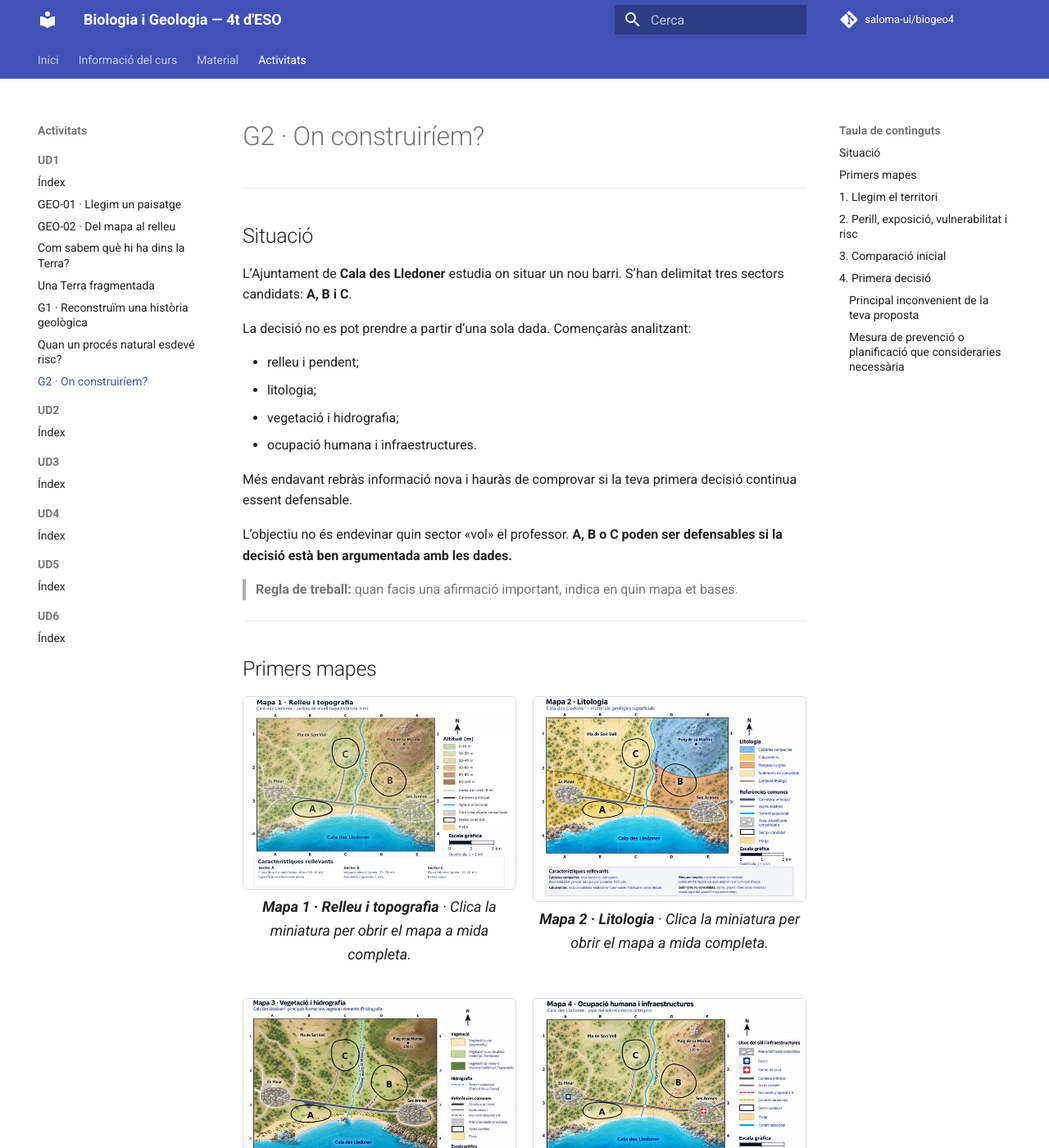
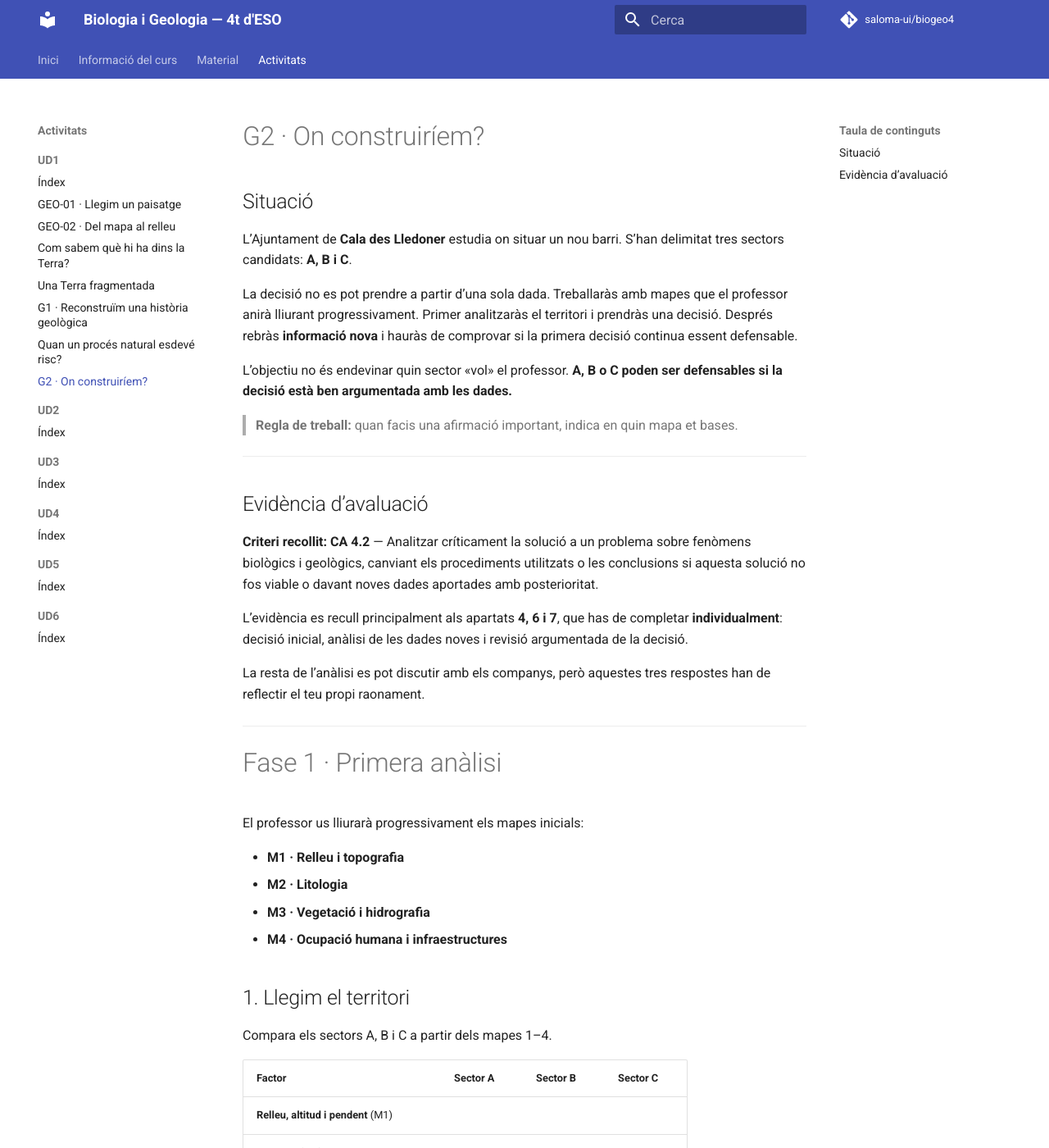
Before and after one commit to saloma-ui/biogeo4, an MkDocs documentation site: the page built from docs/activitats/ud1/g2/index.md, in a window 1280 px wide and 1400 px high. Shown: the whole window at 82% size. Built offline with MkDocs 1.6.1 and Material for MkDocs 9.7.7, drawn with Linux system fonts in a browser that asks for light colours; comment, search, counter and statistics services are not loaded; some of the changed text lies outside the part shown.

Commit message:
Recull el CA 4.2 a G2

```diff
--- a/docs/activitats/ud1/g2/index.md
+++ b/docs/activitats/ud1/g2/index.md
@@ -4,20 +4,11 @@ pdf: false
 
 # G2 · On construiríem?
 
----
-
 ## Situació
 
 L’Ajuntament de **Cala des Lledoner** estudia on situar un nou barri. S’han delimitat tres sectors candidats: **A, B i C**.
 
-La decisió no es pot prendre a partir d’una sola dada. Començaràs analitzant:
-
-- relleu i pendent;
-- litologia;
-- vegetació i hidrografia;
-- ocupació humana i infraestructures.
-
-Més endavant rebràs informació nova i hauràs de comprovar si la teva primera decisió continua essent defensable.
+La decisió no es pot prendre a partir d’una sola dada. Treballaràs amb mapes que el professor anirà lliurant progressivament. Primer analitzaràs el territori i prendràs una decisió. Després rebràs **informació nova** i hauràs de comprovar si la primera decisió continua essent defensable.
 
 L’objectiu no és endevinar quin sector «vol» el professor. **A, B o C poden ser defensables si la decisió està ben argumentada amb les dades.**
 
@@ -25,60 +16,28 @@ L’objectiu no és endevinar quin sector «vol» el professor. **A, B o C poden
 
 ---
 
-## Primers mapes
+## Evidència d’avaluació
 
-<div style="display:grid;grid-template-columns:repeat(auto-fit,minmax(260px,1fr));gap:1rem;">
-<figure style="margin:0;">
-  <a href="figures/01_relleu_topografia.png" target="_blank" rel="noopener">
-    <img src="figures/01_relleu_topografia_thumb.jpg"
-         alt="Mapa 1 · Relleu i topografia"
-         loading="lazy"
-         style="width:100%;height:auto;border:1px solid #ddd;border-radius:6px;">
-  </a>
-  <figcaption style="font-size:.9rem;margin-top:.35rem;">
-    <strong>Mapa 1 · Relleu i topografia</strong> · Clica la miniatura per obrir el mapa a mida completa.
-  </figcaption>
-</figure>
-<figure style="margin:0;">
-  <a href="figures/02_litologia.png" target="_blank" rel="noopener">
-    <img src="figures/02_litologia_thumb.jpg"
-         alt="Mapa 2 · Litologia"
-         loading="lazy"
-         style="width:100%;height:auto;border:1px solid #ddd;border-radius:6px;">
-  </a>
-  <figcaption style="font-size:.9rem;margin-top:.35rem;">
-    <strong>Mapa 2 · Litologia</strong> · Clica la miniatura per obrir el mapa a mida completa.
-  </figcaption>
-</figure>
-<figure style="margin:0;">
-  <a href="figures/03_vegetacio_hidrografia.png" target="_blank" rel="noopener">
-    <img src="figures/03_vegetacio_hidrografia_thumb.jpg"
-         alt="Mapa 3 · Vegetació i hidrografia"
-         loading="lazy"
-         style="width:100%;height:auto;border:1px solid #ddd;border-radius:6px;">
-  </a>
-  <figcaption style="font-size:.9rem;margin-top:.35rem;">
-    <strong>Mapa 3 · Vegetació i hidrografia</strong> · Clica la miniatura per obrir el mapa a mida completa.
-  </figcaption>
-</figure>
-<figure style="margin:0;">
-  <a href="figures/04_ocupacio_infraestructures.png" target="_blank" rel="noopener">
-    <img src="figures/04_ocupacio_infraestructures_thumb.jpg"
-         alt="Mapa 4 · Ocupació humana i infraestructures"
-         loading="lazy"
-         style="width:100%;height:auto;border:1px solid #ddd;border-radius:6px;">
-  </a>
-  <figcaption style="font-size:.9rem;margin-top:.35rem;">
-    <strong>Mapa 4 · Ocupació humana i infraestructures</strong> · Clica la miniatura per obrir el mapa a mida completa.
-  </figcaption>
-</figure>
-</div>
+**Criteri recollit: CA 4.2** — Analitzar críticament la solució a un problema sobre fenòmens biològics i geològics, canviant els procediments utilitzats o les conclusions si aquesta solució no fos viable o davant noves dades aportades amb posterioritat.
+
+L’evidència es recull principalment als apartats **4, 6 i 7**, que has de completar **individualment**: decisió inicial, anàlisi de les dades noves i revisió argumentada de la decisió.
+
+La resta de l’anàlisi es pot discutir amb els companys, però aquestes tres respostes han de reflectir el teu propi raonament.
 
 ---
 
+# Fase 1 · Primera anàlisi
+
+El professor us lliurarà progressivament els mapes inicials:
+
+- **M1 · Relleu i topografia**
+- **M2 · Litologia**
+- **M3 · Vegetació i hidrografia**
+- **M4 · Ocupació humana i infraestructures**
+
 ## 1. Llegim el territori
 
-Completa la taula amb informació concreta dels mapes 1–4.
+Compara els sectors A, B i C a partir dels mapes 1–4.
 
 | Factor | Sector A | Sector B | Sector C |
 |---|---|---|---|
@@ -89,13 +48,7 @@ Completa la taula amb informació concreta dels mapes 1–4.
 | **Possible avantatge per urbanitzar-hi** |  |  |  |
 | **Possible limitació o problema** |  |  |  |
 
-En la teva anàlisi has de comprovar, com a mínim:
-
-- si el terreny és pla o té pendent;
-- quin material geològic hi ha sota cada sector;
-- si hi ha vegetació o elements ambientals que podrien quedar afectats;
-- quina relació té cada sector amb la carretera, els accessos i els serveis;
-- quins elements humans podrien quedar exposats si es produeix un fenomen natural.
+Comprova, com a mínim, si el terreny és pla o té pendent, quin material geològic hi ha sota cada sector, quins elements ambientals podrien quedar afectats, quina relació té cada sector amb els accessos i serveis i quins elements humans podrien quedar exposats davant un fenomen natural.
 
 ---
 
@@ -110,14 +63,11 @@ ____________________________________________________________________
 
 **Què hi podria quedar exposat si s’hi construeix el barri?**
 ____________________________________________________________________
-____________________________________________________________________
 
 **Quines característiques dels elements exposats podrien fer-los més o menys vulnerables?**
 ____________________________________________________________________
-____________________________________________________________________
 
 **Per què això podria convertir-se en un risc si s’urbanitza el sector?**
-____________________________________________________________________
 ____________________________________________________________________
 
 ---
@@ -132,89 +82,51 @@ Ordena els tres sectors de **més favorable a menys favorable** segons la inform
 
 Justifica l’ordre amb **almenys tres evidències procedents de mapes diferents**.
 
-1. **Mapa ____:** ___________________________________________________
-   _________________________________________________________________
-
-2. **Mapa ____:** ___________________________________________________
-   _________________________________________________________________
-
-3. **Mapa ____:** ___________________________________________________
-   _________________________________________________________________
-
 ---
 
-## 4. Primera decisió
+## 4. Primera decisió · evidència individual CA 4.2
 
 **Triaria el sector ____________.**
 
-Explica la decisió integrant relleu, litologia, vegetació o hidrografia, i infraestructures/factors humans.
+Explica la decisió integrant dades de relleu, litologia, vegetació o hidrografia i infraestructures o factors humans.
 
 ____________________________________________________________________
 ____________________________________________________________________
 ____________________________________________________________________
 ____________________________________________________________________
+
+**Principal inconvenient de la teva proposta:**
 ____________________________________________________________________
 
-### Principal inconvenient de la teva proposta
-
-____________________________________________________________________
+**Mesura de prevenció o planificació que consideraries necessària:**
 ____________________________________________________________________
 
-### Mesura de prevenció o planificació que consideraries necessària
-
-____________________________________________________________________
-____________________________________________________________________
-
-> **Atura’t aquí fins que el professor t’indiqui que pots continuar.** No modifiquis aquesta primera decisió quan rebis informació nova. Ha de quedar constància de què pensaves abans.
+> **Atura’t aquí.** No modifiquis aquesta resposta quan rebis informació nova. Ha de quedar constància clara de què pensaves abans.
 
 ---
 
-# Informació nova
+# Fase 2 · Informació nova
 
-Ara rebràs informació que no tenies quan vas prendre la primera decisió.
+Quan tothom hagi deixat fixada la primera decisió, el professor lliurarà:
 
-## Mapes nous
+- **M5 · Riscs naturals i ambientals**
+- **M6 · Susceptibilitat a la inestabilitat del sector B**
 
-<div style="display:grid;grid-template-columns:repeat(auto-fit,minmax(260px,1fr));gap:1rem;">
-<figure style="margin:0;">
-  <a href="figures/05_riscos_naturals_ambientals.png" target="_blank" rel="noopener">
-    <img src="figures/05_riscos_naturals_ambientals_thumb.jpg"
-         alt="Mapa 5 · Riscs naturals i ambientals"
-         loading="lazy"
-         style="width:100%;height:auto;border:1px solid #ddd;border-radius:6px;">
-  </a>
-  <figcaption style="font-size:.9rem;margin-top:.35rem;">
-    <strong>Mapa 5 · Riscs naturals i ambientals</strong> · Clica la miniatura per obrir el mapa a mida completa.
-  </figcaption>
-</figure>
-<figure style="margin:0;">
-  <a href="figures/06_susceptibilitat_sector_b.png" target="_blank" rel="noopener">
-    <img src="figures/06_susceptibilitat_sector_b_thumb.jpg"
-         alt="Mapa 6 · Susceptibilitat a la inestabilitat del sector B"
-         loading="lazy"
-         style="width:100%;height:auto;border:1px solid #ddd;border-radius:6px;">
-  </a>
-  <figcaption style="font-size:.9rem;margin-top:.35rem;">
-    <strong>Mapa 6 · Susceptibilitat a la inestabilitat del sector B</strong> · Clica la miniatura per obrir el mapa a mida completa.
-  </figcaption>
-</figure>
-</div>
-
----
+No consultis aquests mapes abans que el professor ho indiqui.
 
 ## 5. Què aporten les dades noves?
 
-### Mapa 5 · Riscs naturals i ambientals
+### Mapa 5
 
 Per a cada sector, identifica **només els riscs o condicionants que realment apareixen al mapa**.
 
-| Sector | Risc(s) o condicionant(s) del mapa 5 | Què implica per a una possible urbanització? |
+| Sector | Risc(s) o condicionant(s) | Què implica per a una possible urbanització? |
 |---|---|---|
 | **A** |  |  |
 | **B** |  |  |
 | **C** |  |  |
 
-### Mapa 6 · Susceptibilitat a la inestabilitat del sector B
+### Mapa 6
 
 Descriu com varia la susceptibilitat dins B.
 
@@ -224,19 +136,15 @@ Descriu com varia la susceptibilitat dins B.
 
 **Part inferior de B:** ______________________________________________
 
-El mapa 6 no diu simplement que «B és segur» o que «B és perillós». Explica per què aquesta afirmació seria massa simple:
-
-____________________________________________________________________
-____________________________________________________________________
-____________________________________________________________________
+Explica per què seria massa simple afirmar que «B és segur» o que «B és perillós».
 
 ---
 
-## 6. Posa a prova la teva primera decisió
+## 6. Posa a prova la teva primera decisió · evidència individual CA 4.2
 
 **Decisió inicial:** sector ____________
 
-### Quina dada nova és més important per revisar-la?
+**Quina dada nova és més important per revisar-la?**
 
 **Mapa:** ______
 
@@ -252,14 +160,12 @@ Aquesta dada:
 - [ ] fa que consideri més favorable un altre sector.
 
 **Per què?**
-
-____________________________________________________________________
 ____________________________________________________________________
 ____________________________________________________________________
 
 ---
 
-## 7. Revisió crítica
+## 7. Revisió crítica · evidència individual CA 4.2
 
 Després d’analitzar els mapes 5 i 6:
 
@@ -280,49 +186,24 @@ ____________________________________________________________________
 ____________________________________________________________________
 ____________________________________________________________________
 ____________________________________________________________________
-____________________________________________________________________
 
 > Mantenir la decisió no és millor ni pitjor que canviar-la. S’avalua si has examinat les dades noves i si la conclusió és coherent amb elles.
 
 ---
 
-## 8. Mapa de síntesi final
+# Fase 3 · Proposta final
 
-**Obre aquest mapa només quan el professor ho indiqui.**
+## 8. Mapa de síntesi
 
-<div style="max-width:720px;">
-<figure style="margin:0;">
-  <a href="figures/07_decisio_final_abc.png" target="_blank" rel="noopener">
-    <img src="figures/07_decisio_final_abc_thumb.jpg"
-         alt="Mapa 7 · Decisió final: sectors A, B i C"
-         loading="lazy"
-         style="width:100%;height:auto;border:1px solid #ddd;border-radius:6px;">
-  </a>
-  <figcaption style="font-size:.9rem;margin-top:.35rem;">
-    <strong>Mapa 7 · Decisió final: sectors A, B i C</strong> · Clica la miniatura per obrir el mapa a mida completa.
-  </figcaption>
-</figure>
-</div>
+Quan el professor ho indiqui, rebràs **M7 · Decisió final: sectors A, B i C**.
 
-Al mapa 7, marca sobre la còpia impresa:
+Sobre la còpia impresa marca:
 
 1. **el sector que proposes**;
 2. **la zona concreta dins el sector on situaries el barri**;
 3. si és necessari, **una part del sector que evitaries**.
 
 No és obligatori ocupar tot el sector candidat.
-
-### Proposta final
-
-**Sector elegit:** ____________
-
-**Part concreta del sector que ocuparies:**
-____________________________________________________________________
-____________________________________________________________________
-
-**Part que evitaries, si n’hi ha:**
-____________________________________________________________________
-____________________________________________________________________
 
 ### Justificació científica final
 
@@ -331,14 +212,6 @@ Utilitza dades de **com a mínim quatre mapes diferents**, incloent obligatòria
 - almenys un dels mapes 1–4;
 - el mapa 5;
 - i, si la teva decisió afecta B o el compares amb B, el mapa 6.
-
-____________________________________________________________________
-____________________________________________________________________
-____________________________________________________________________
-____________________________________________________________________
-____________________________________________________________________
-____________________________________________________________________
-____________________________________________________________________
 
 ---
 
@@ -352,13 +225,11 @@ ____________________________________________________________________
 
 **Què podria fer que aquests elements fossin més o menys vulnerables?**
 ____________________________________________________________________
-____________________________________________________________________
 
 **Acció humana que podria potenciar el risc:**
 ____________________________________________________________________
 
 **Mesura de prevenció o reducció del risc:**
-____________________________________________________________________
 ____________________________________________________________________
 
 ---
```
